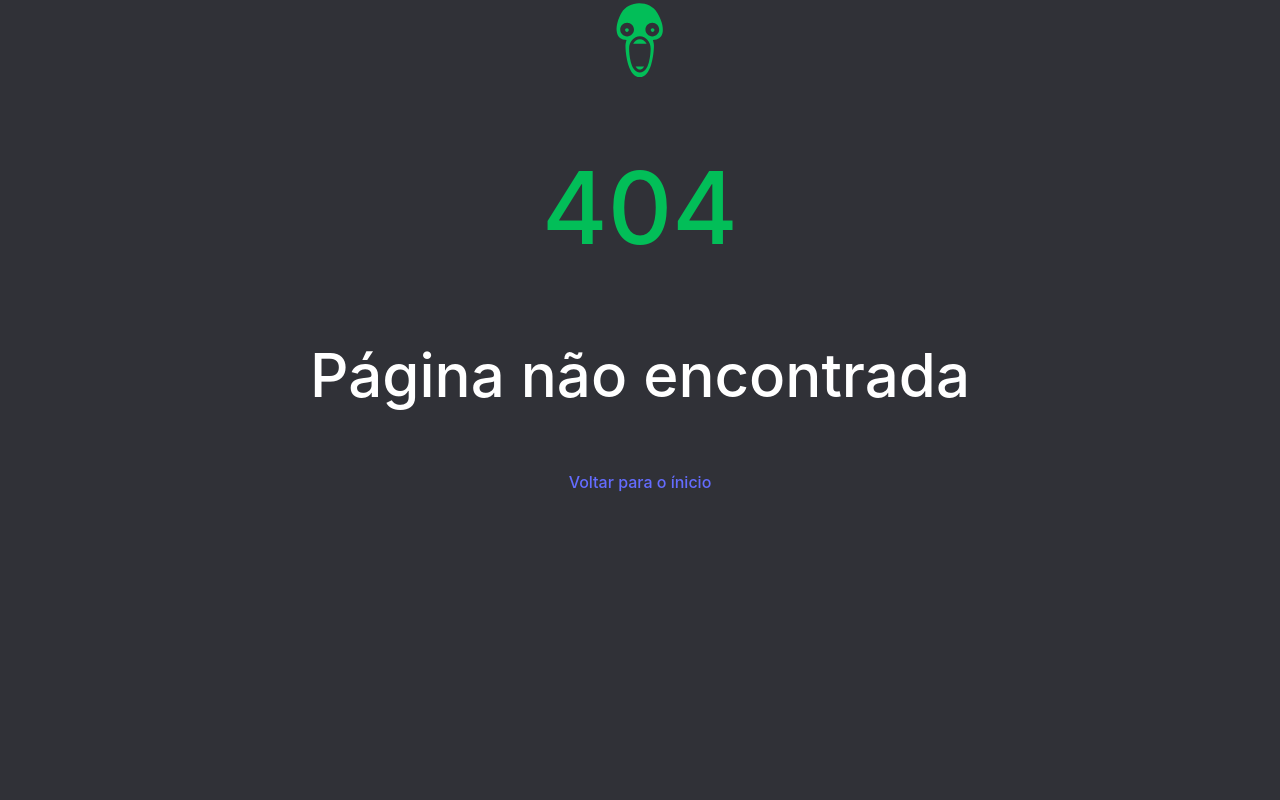
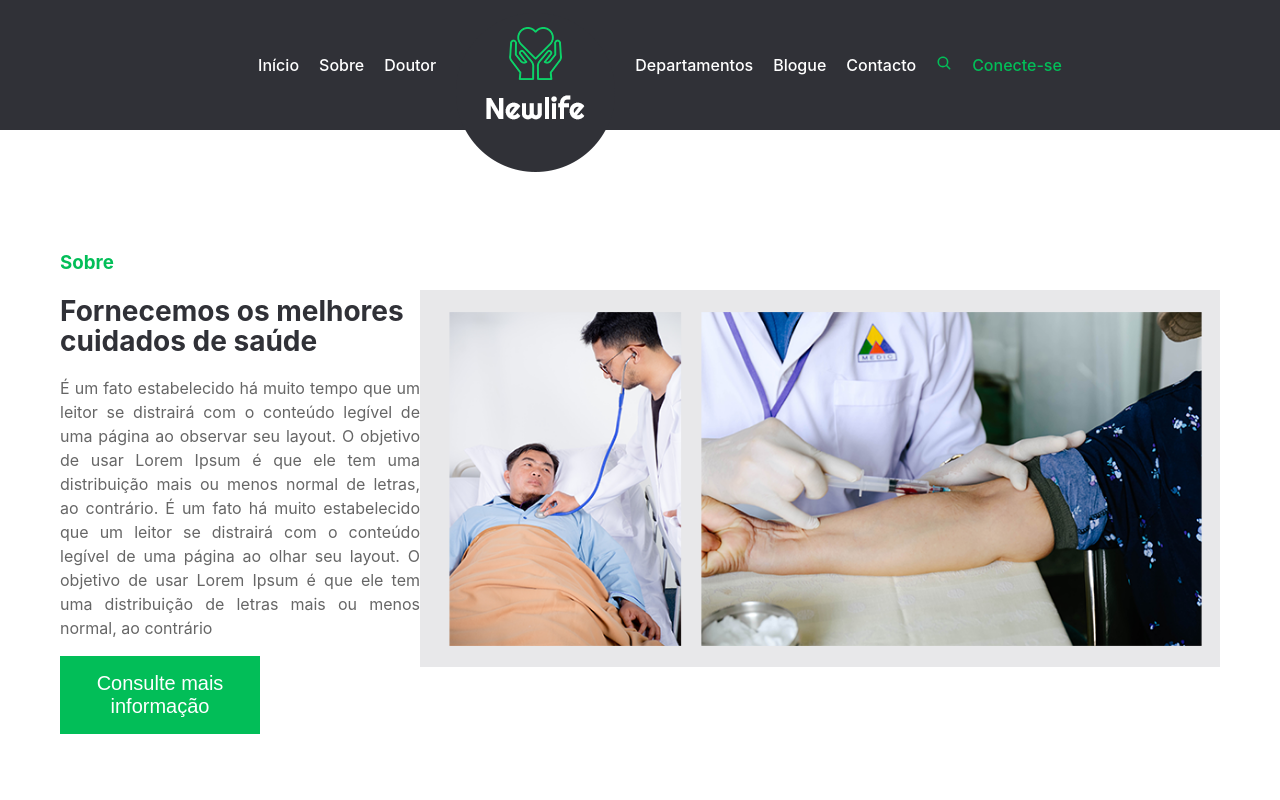
Before and after one commit to Emanuel-Marques/clinica-maravilha, a React (Vite) app: page /sobre in a window 1280 px wide. Before the commit this address had no page. Shown: the top 800 px of the page. Built offline with nearby package versions, Linux system fonts and the light colour scheme.

Commit message:
Pagina sobre

```diff
--- a/src/App.tsx
+++ b/src/App.tsx
@@ -1,15 +1,17 @@
 import { Routes, Route } from 'react-router'
 import './App.css'
-import { Header } from './components/header/Header';
+import { Layout } from './components/Layout';
 import { NotFound } from './components/notFound/notFound';
+import { Sobre } from './pages/sobre/Sobre';
 
 function App() {
   return(
     <Routes>
       <Route
         path="/"
-        element={ <Header /> }>
-
+        element={ <Layout /> }
+      >
+        <Route path='/sobre' element={ <Sobre /> } />
       </Route>
       <Route
         path='/*'
--- /dev/null
+++ b/src/components/Layout.tsx
@@ -0,0 +1,13 @@
+import { Header } from "./header/Header";
+import { Footer } from "./footer/Footer";
+import { Outlet } from "react-router";
+
+export function Layout() {
+  return(
+    <>
+      <Header />
+      <Outlet />
+      <Footer />
+    </>
+  );
+}
--- a/src/components/header/Header.tsx
+++ b/src/components/header/Header.tsx
@@ -2,23 +2,21 @@ import { UlContainer } from "./style";
 import { NavLink } from "react-router-dom";
 import { IoSearch } from "react-icons/io5";
 import img from '../../assets/logo.png';
-import { Footer } from "../footer/Footer";
 
 export function Header(){
   return(
-    <>
+    <nav>
       <UlContainer>
-        <li><NavLink>Início</NavLink></li>
-        <li><NavLink>Sobre</NavLink></li>
-        <li><NavLink>Doutor</NavLink></li>
-        <li><img src={img} alt="" /></li>
-        <li><NavLink>Departamentos</NavLink></li>
-        <li><NavLink>Blogue</NavLink></li>
-        <li><NavLink>Contacto</NavLink></li>
-        <li><NavLink className="green"><IoSearch /></NavLink></li>
-        <li><NavLink className="green">Conecte-se</NavLink></li>
+        <li><NavLink to="/">Início</NavLink></li>
+        <li><NavLink to="/sobre">Sobre</NavLink></li>
+        <li><NavLink to="">Doutor</NavLink></li>
+        <li><img src={img} /></li>
+        <li><NavLink to="">Departamentos</NavLink></li>
+        <li><NavLink to="">Blogue</NavLink></li>
+        <li><NavLink to="">Contacto</NavLink></li>
+        <li><NavLink to="" className="green"><IoSearch /></NavLink></li>
+        <li><NavLink to="" className="green">Conecte-se</NavLink></li>
       </UlContainer>
-      <Footer />
-    </>
+    </nav>
   )
 }
--- /dev/null
+++ b/src/pages/sobre/Sobre.tsx
@@ -0,0 +1,27 @@
+import imgCard from '../../assets/img-2.png';
+import { Main, Information, ImgContainer } from './style';
+
+export function Sobre() {
+  return (
+    <>
+      <Main>
+        <Information>
+          <h3>Sobre</h3>
+          <h1>Fornecemos os melhores cuidados de saúde</h1>
+          <p>
+            É um fato estabelecido há muito tempo que um leitor se distrairá com o
+            conteúdo legível de uma página ao observar seu layout. O objetivo de usar Lorem
+            Ipsum é que ele tem uma distribuição mais ou menos normal de letras, ao contrário.
+            É um fato há muito estabelecido que um leitor se distrairá com o conteúdo legível de
+            uma página ao olhar seu layout. O objetivo de usar Lorem Ipsum é que ele tem uma
+            distribuição de letras mais ou menos normal, ao contrário
+          </p>
+          <button>Consulte mais informação</button>
+        </Information>
+        <ImgContainer>
+          <img src={ imgCard } alt="" />
+        </ImgContainer>
+      </Main>
+    </>
+  );
+}
--- /dev/null
+++ b/src/pages/sobre/style.ts
@@ -0,0 +1,40 @@
+import styled from 'styled-components';
+
+export const Main = styled.main`
+  display: flex;
+  margin: 100px 60px 100px 60px;
+  justify-content: space-between;
+  align-items: center;
+`;
+
+export const Information = styled.div`
+  width: 45%;
+  h3 {
+    color: #02BE58;
+  }
+  h1 {
+    color: #303137;
+    font-size: 28px;
+  }
+  button {
+    background-color: #02BE58;
+    padding: 1rem;
+    border: none;
+    cursor: pointer;
+    width: 200px;
+    color: white;
+    font-size: 20px;
+    font-wight: 500;
+  }
+  p {
+    text-align: justify;
+    color: #666666;
+  }
+`;
+
+export const ImgContainer = styled.div`
+  img {
+    width: 100vh;
+    height: auto;
+  }
+`;
```
